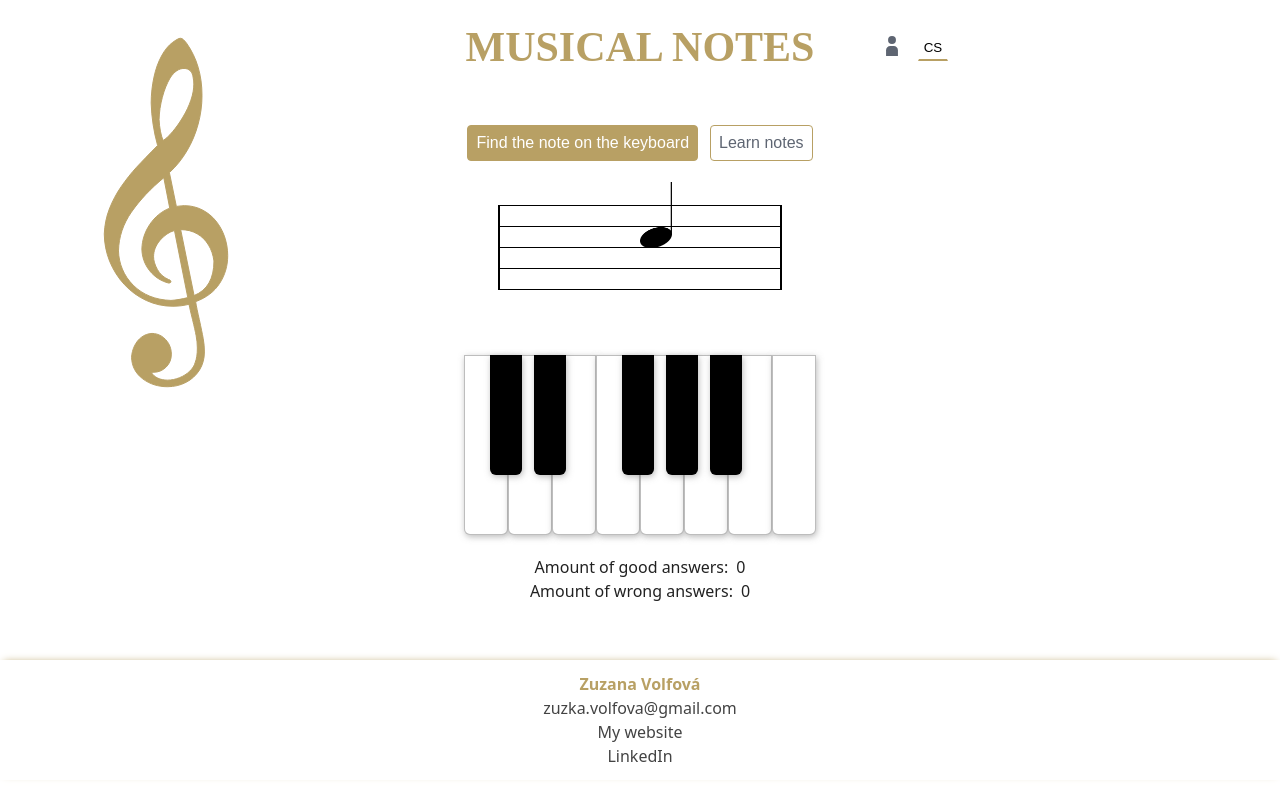
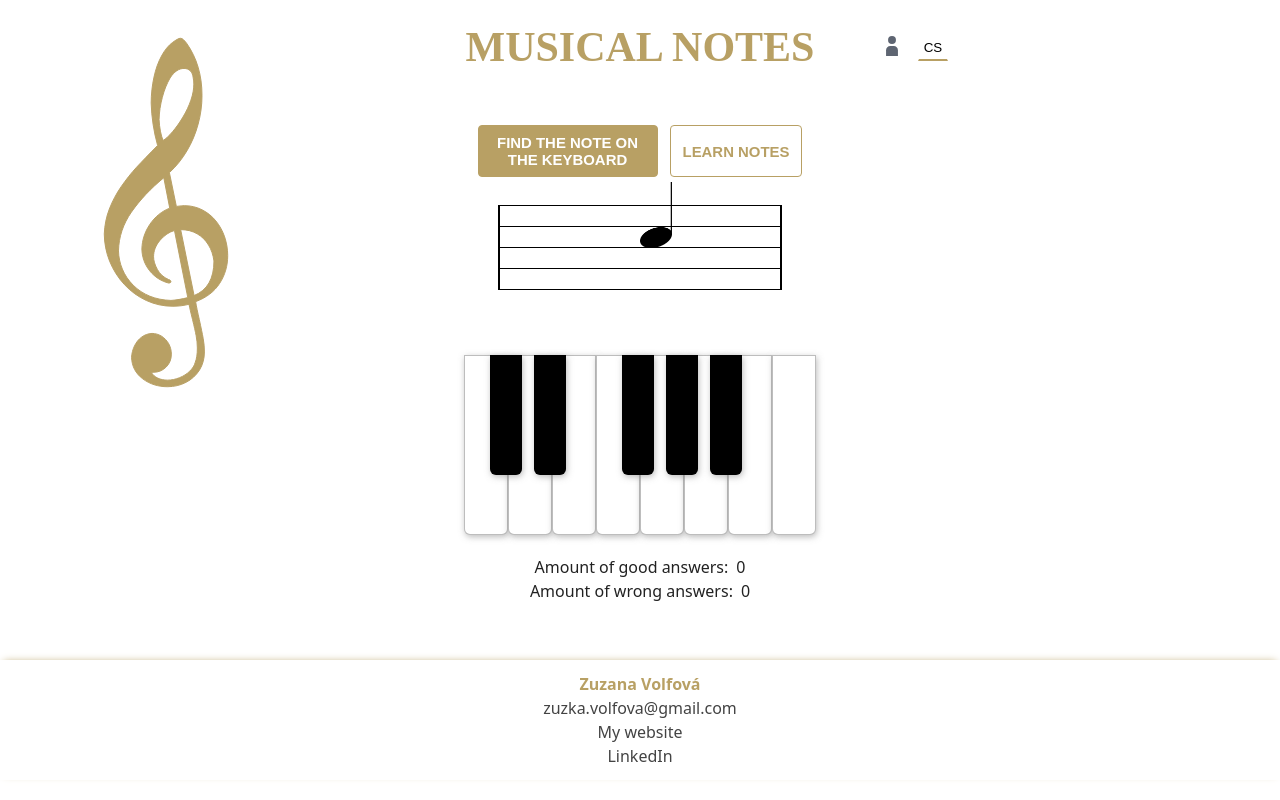
Before and after one commit to zuzanavolfova/musical-notes, a React (Vite) app: page / in a window 1280 px wide. Shown: the top 800 px of the page. Built offline with nearby package versions, Linux system fonts and the light colour scheme; a web font is replaced by a local one.

Commit message:
Edit tab button acessibility

```diff
--- a/src/components/Buttons/TabButton.tsx
+++ b/src/components/Buttons/TabButton.tsx
@@ -6,11 +6,14 @@ const TabButtonStyled = styled.button<{ $isSelected?: boolean }>`
   background: ${({ $isSelected }) =>
     $isSelected ? "var(--primary-color)" : "white"};
   color: ${({ $isSelected }) =>
-    $isSelected ? "white" : "var(--secondary-color)"};
+    $isSelected ? "white" : "var(--primary-color)"};
   border: 1px solid var(--primary-color);
   border-radius: 4px 4px 4px 4px;
-  padding: 8px 8px;
-  font-size: 16px;
+  padding: 8px 12px;
+  max-width: 180px;
+  font-size: 0.93333rem;
+  font-weight: 600;
+  text-transform: uppercase;
   cursor: pointer;
   outline: none;
   transition: background 0.2s, color 0.2s;
@@ -18,7 +21,7 @@ const TabButtonStyled = styled.button<{ $isSelected?: boolean }>`
   &:focus-visible {
     background: var(--primary-color);
     color: white;
-    border: 1px solid transparent;
+    border: 1px solid "var(--primary-color)";
   }
 `;
 
--- a/src/styles/base.css
+++ b/src/styles/base.css
@@ -13,6 +13,7 @@
   --bkg-gold: #c69927;
   --bkg-light: #e7e7e7;
   --bkg-medium: #b8b7b7;
+  --bkg-dark: #2e2e2e;
 }
 
 html,
--- a/src/styles/colors.css
+++ b/src/styles/colors.css
@@ -13,4 +13,5 @@
   --bkg-gold: #c69927;
   --bkg-light: #e7e7e7;
   --bkg-medium: #b8b7b7;
+  --bkg-dark: #2e2e2e;
 }
--- a/src/styles/colors.scss
+++ b/src/styles/colors.scss
@@ -17,4 +17,5 @@
   --bkg-gold: #c69927;
   --bkg-light: #e7e7e7;
   --bkg-medium: #b8b7b7;
+  --bkg-dark: #2e2e2e;
 }
--- a/src/styles/main.css
+++ b/src/styles/main.css
@@ -14,6 +14,7 @@
   --bkg-gold: #c69927;
   --bkg-light: #e7e7e7;
   --bkg-medium: #b8b7b7;
+  --bkg-dark: #2e2e2e;
 }
 
 html,
@@ -58,6 +59,7 @@ h3 {
   --bkg-gold: #c69927;
   --bkg-light: #e7e7e7;
   --bkg-medium: #b8b7b7;
+  --bkg-dark: #2e2e2e;
 }
 
 :root {
```
